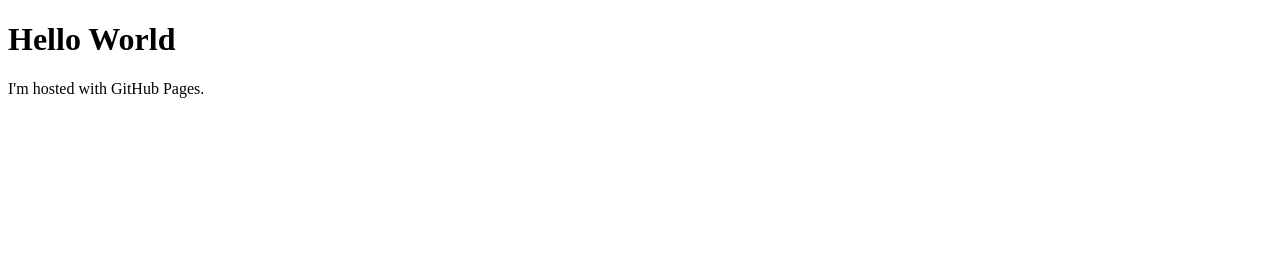
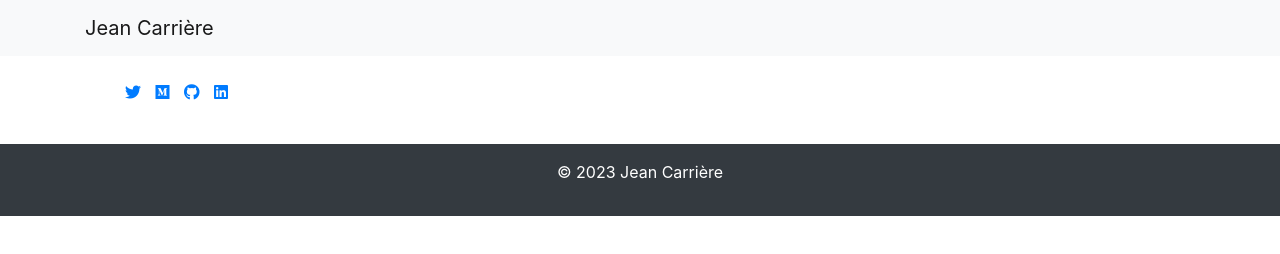
Before and after one commit to Jean-Carriere/jean-carriere.github.io, a plain HTML site: page index.html in a window 1280 px wide. Drawn offline with nearby package versions, Linux system fonts and the light colour scheme.

Commit message:
Update index.html

```diff
--- a/index.html
+++ b/index.html
@@ -1,7 +1,64 @@
 <!DOCTYPE html>
-<html>
+<html lang="en">
+<head>
+  <meta charset="UTF-8">
+  <meta name="viewport" content="width=device-width, initial-scale=1.0">
+  <title>Jean Carriere Personal Website</title>
+  <!-- Add Bootstrap CSS -->
+  <link rel="stylesheet" href="https://stackpath.bootstrapcdn.com/bootstrap/4.5.0/css/bootstrap.min.css">
+  <!-- Add Font Awesome CSS for icons -->
+  <link rel="stylesheet" href="https://cdnjs.cloudflare.com/ajax/libs/font-awesome/5.15.3/css/all.min.css">
+  <style>
+    .social-icons li {
+      display: inline-block;
+      margin-right: 10px;
+    }
+  </style>
+</head>
 <body>
-<h1>Hello World</h1>
-<p>I'm hosted with GitHub Pages.</p>
+
+  <nav class="navbar navbar-expand-lg navbar-light bg-light">
+    <div class="container">
+      <a class="navbar-brand" href="#">Jean Carrière</a>
+      <button class="navbar-toggler" type="button" data-toggle="collapse" data-target="#navbarNav" aria-controls="navbarNav" aria-expanded="false" aria-label="Toggle navigation">
+        <span class="navbar-toggler-icon"></span>
+      </button>
+    </div>
+  </nav>
+
+  <main class="container py-4">
+
+    <ul class="social-icons">
+      <li>
+        <a href="https://twitter.com/JeanCarriere_" target="_blank" rel="noopener noreferrer">
+          <i class="fab fa-twitter"></i>
+        </a>
+      </li>
+      <li>
+        <a href="https://medium.com/@JeanCarriere" target="_blank" rel="noopener noreferrer">
+          <i class="fab fa-medium"></i>
+        </a>
+      </li>
+      <li>
+        <a href="https://github.com/Jean-Carriere" target="_blank" rel="noopener noreferrer">
+          <i class="fab fa-github"></i>
+        </a>
+      </li>
+      <li>
+        <a href="https://www.linkedin.com/in/jean-carriere/" target="_blank" rel="noopener noreferrer">
+          <i class="fab fa-linkedin"></i>
+        </a>
+      </li>
+    </ul>
+  </main>
+
+  <footer class="bg-dark text-white text-center py-3">
+    <p>&copy; 2023 Jean Carrière</p>
+  </footer>
+
+  <!-- Add Bootstrap JS -->
+  <script src="https://code.jquery.com/jquery-3.5.1.slim.min.js"></script>
+  <script src="https://cdn.jsdelivr.net/npm/@popperjs/core@2.5.3/dist/umd/popper.min.js"></script>
+  <script src="https://stackpath.bootstrapcdn.com/bootstrap/4.5.0/js/bootstrap.min.js"></script>
 </body>
 </html>
```
